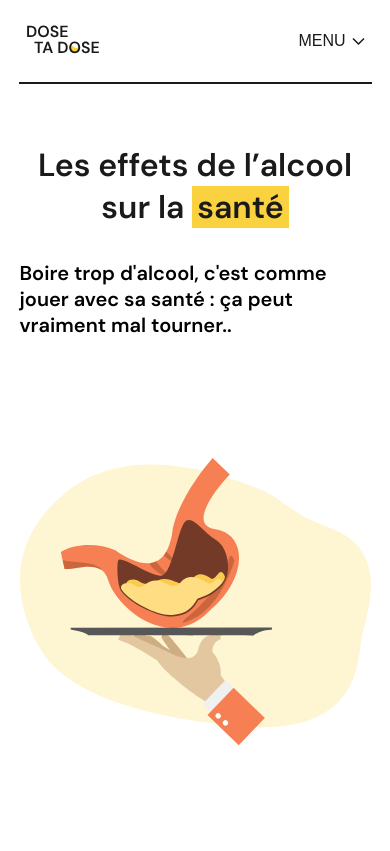
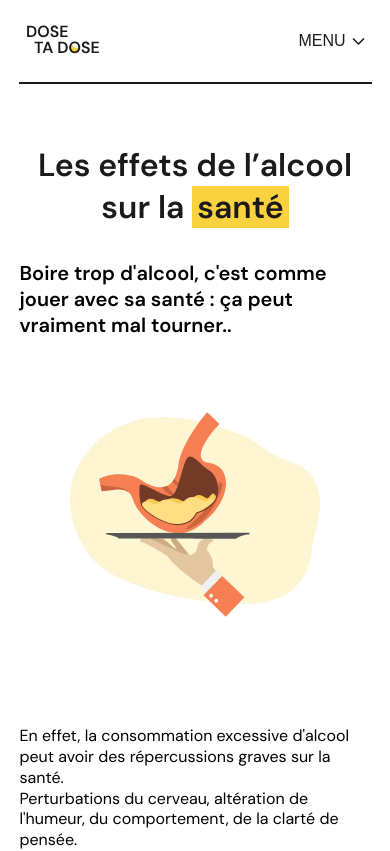
Before and after one commit to AurelianeD/dose-ta-dose, a SvelteKit app: page /ressources/effetAlcool in a window 390 px wide. Shown: the top 851 px of the page. Built offline with nearby package versions, Linux system fonts and the light colour scheme.

Commit message:
réglage images ressources

```diff
--- a/src/routes/ressources/effetAlcool/+page.svelte
+++ b/src/routes/ressources/effetAlcool/+page.svelte
@@ -76,6 +76,9 @@
 		align-items: center;
 		justify-content: space-between;
 	}
+	.left-part{
+		max-width: 40vw;
+	}
 
 	.subtitle {
 		margin-top: 32px;
@@ -121,10 +124,13 @@
 		padding: 0 5px;
 	}
 
-	@media screen and (min-width: 0px) and (max-width: 800px) {
+	@media screen and (min-width: 0px) and (max-width: 1000px) {
 
 		.only-mobile{
 			display: block;
+		}
+		.left-part{
+			max-width: none;
 		}
 		.flex-link {
 			margin-top: 32px;
@@ -143,9 +149,9 @@
 			flex-direction: column;
 		}
 		.img-home {
-			margin-top: 48px;
+			margin-top: 16px;
 			width: 90vw;
-      max-width: 500px;
+			max-width: 250px;
 		}
 
 		.nav-ressource {
```
Lines whose indentation alone changed are shown as unchanged.
